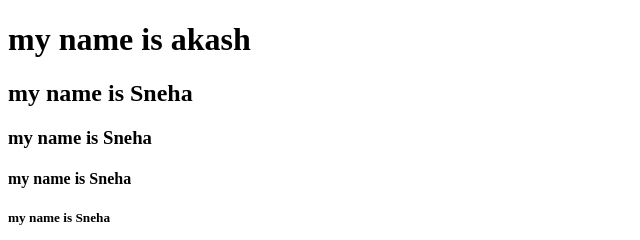
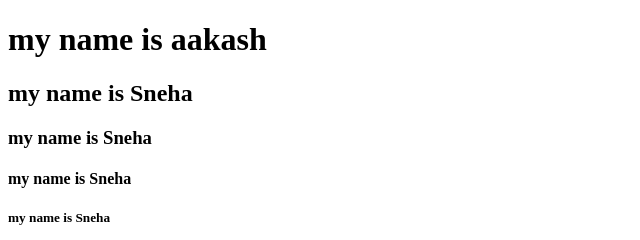
Before and after one commit to Aakash-Stha/luffy, a plain HTML site: page index.html in a window 1280 px wide. Shown: the top 240 px of the page, 0-640 px from the left. Drawn offline with Linux system fonts and the light colour scheme.

Commit message:
first commit

```diff
--- a/index.html
+++ b/index.html
@@ -6,7 +6,7 @@
     <title>sneha</title>
 </head>
 <body>
-    <h1>my name is akash</h1>
+    <h1>my name is aakash</h1>
     <h2>my name is Sneha</h2>
     <h3>my name is Sneha</h3>
     <h4>my name is Sneha</h4>
```
